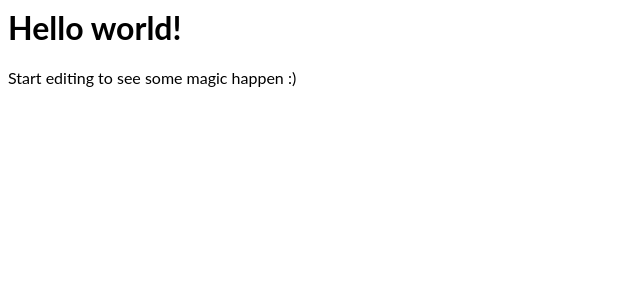
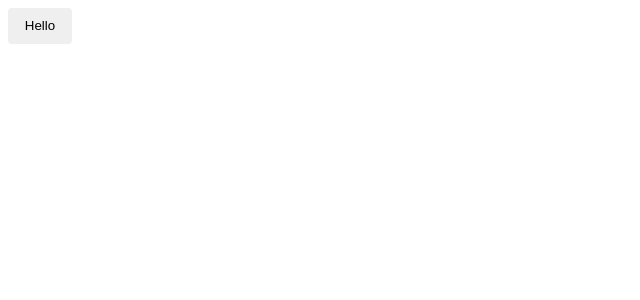
Before and after one commit to Arya2702/angular-ivy-rygad2, an Angular app: page / in a window 1280 px wide. Shown: the top 300 px of the page, without its empty margins (0-640 px from the left). Built offline with nearby package versions, Linux system fonts and the light colour scheme.

Commit message:
1 file modified

```diff
--- a/src/app/app.component.html
+++ b/src/app/app.component.html
@@ -1,4 +1 @@
-<hello name={{name}}> </hello>
-<p>
-  Start editing to see some magic happen :)
-</p>
+<button mat-button> Hello </button>
```
